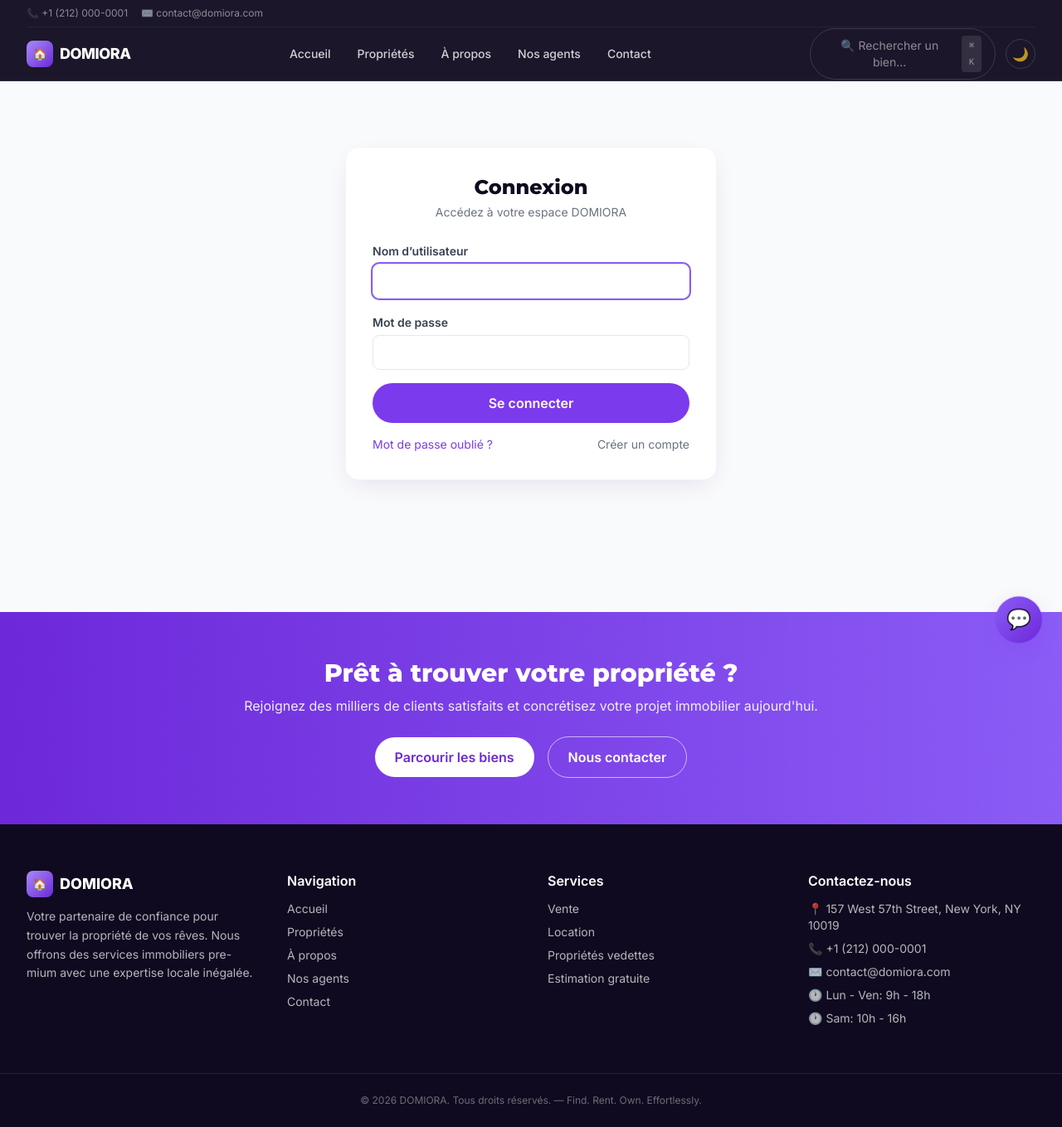
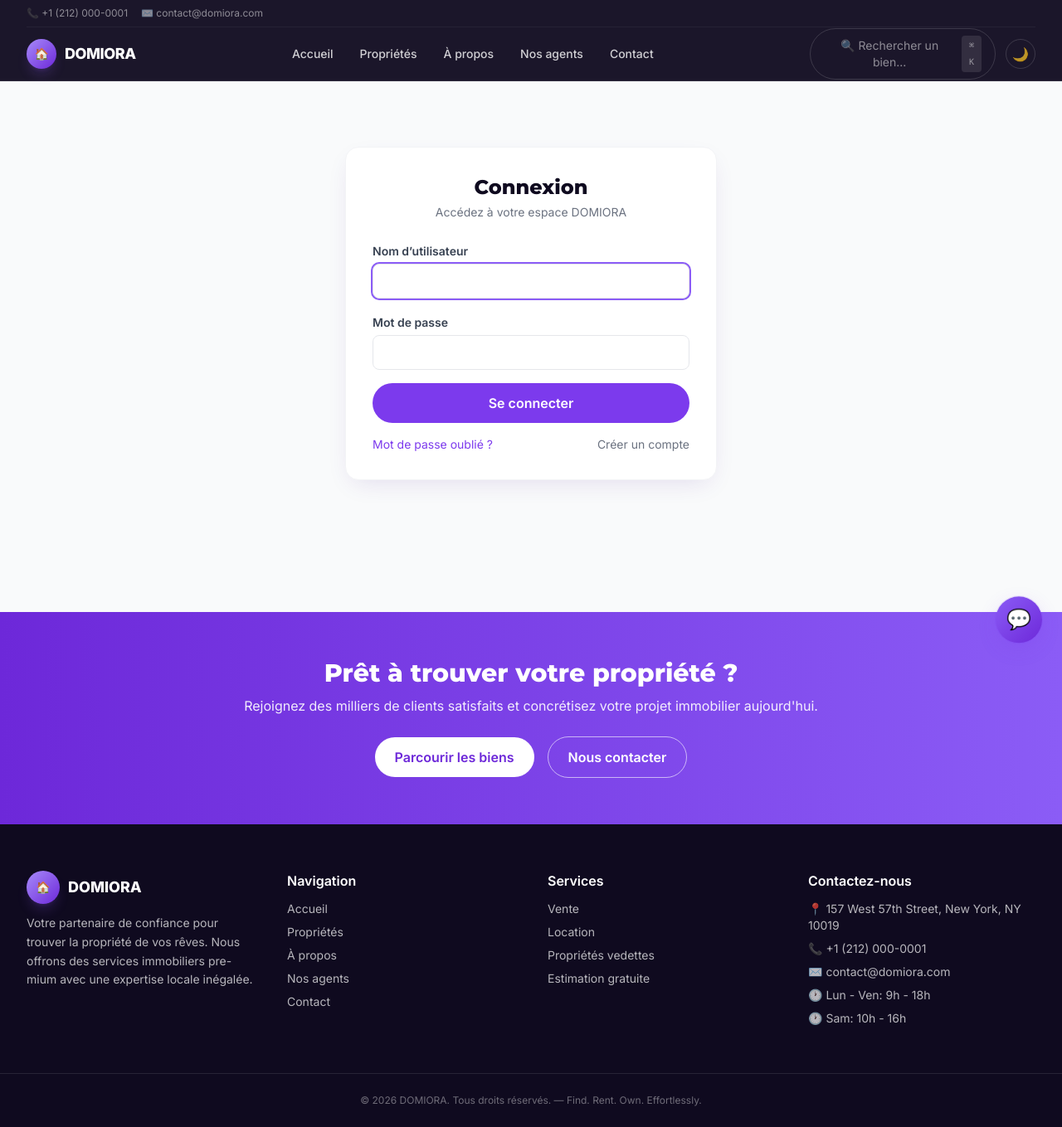
Before and after one commit to devdeveloppment/DOMIORA, a Django app: page /compte/connexion/ in a window 1280 px wide. Shown: the whole page at 83% size. Run offline with Django 5.2, Linux system fonts and the light colour scheme; data comes from the database, SQL or seed files in the repository; some libraries are stand-ins or nearby versions.

Commit message:
fix: improve logo display - circular with ring effect and site name visible

```diff
--- a/templates/partials/footer.html
+++ b/templates/partials/footer.html
@@ -11,12 +11,13 @@
 
   <div class="max-w-7xl mx-auto px-4 sm:px-6 lg:px-8 py-14 grid grid-cols-1 md:grid-cols-4 gap-10">
     <div>
-      <div class="flex items-center gap-2 text-white font-extrabold text-lg mb-3">
+      <div class="flex items-center gap-2.5 text-white font-extrabold text-lg mb-3">
         {% if site_settings.logo %}
-          <img src="{{ site_settings.logo.url }}" alt="{{ site_settings.site_name }}" class="h-10 w-auto object-contain">
+          <img src="{{ site_settings.logo.url }}" alt="{{ site_settings.site_name }}" class="h-10 w-10 rounded-full object-cover ring-2 ring-primary-500/30 shadow-lg shadow-primary-500/20">
+          <span>{{ site_settings.site_name }}</span>
         {% else %}
-          <span class="w-8 h-8 rounded-lg bg-gradient-to-br from-primary-400 to-primary-700 grid place-items-center text-sm">🏠</span>
-          {{ site_settings.site_name }}
+          <span class="w-10 h-10 rounded-full bg-gradient-to-br from-primary-400 to-primary-700 grid place-items-center text-sm shadow-lg shadow-primary-500/20">🏠</span>
+          <span>{{ site_settings.site_name }}</span>
         {% endif %}
       </div>
       <p class="text-sm leading-relaxed">Votre partenaire de confiance pour trouver la propriété de vos rêves. Nous offrons des services immobiliers premium avec une expertise locale inégalée.</p>
--- a/templates/partials/navbar.html
+++ b/templates/partials/navbar.html
@@ -14,12 +14,13 @@
     </div>
 
     <div class="flex items-center justify-between h-16">
-      <a href="{% url 'core:home' %}" class="flex items-center gap-2 text-white font-extrabold text-lg tracking-tight">
+      <a href="{% url 'core:home' %}" class="flex items-center gap-2.5 text-white font-extrabold text-lg tracking-tight">
         {% if site_settings.logo %}
-          <img src="{{ site_settings.logo.url }}" alt="{{ site_settings.site_name }}" class="h-10 w-auto object-contain">
+          <img src="{{ site_settings.logo.url }}" alt="{{ site_settings.site_name }}" class="h-9 w-9 rounded-full object-cover ring-2 ring-primary-500/30 shadow-lg shadow-primary-500/20">
+          <span class="hidden sm:inline">{{ site_settings.site_name }}</span>
         {% else %}
-          <span class="w-8 h-8 rounded-lg bg-gradient-to-br from-primary-400 to-primary-700 grid place-items-center text-sm">🏠</span>
-          {{ site_settings.site_name }}
+          <span class="w-9 h-9 rounded-full bg-gradient-to-br from-primary-400 to-primary-700 grid place-items-center text-sm shadow-lg shadow-primary-500/20">🏠</span>
+          <span>{{ site_settings.site_name }}</span>
         {% endif %}
       </a>
 
```
